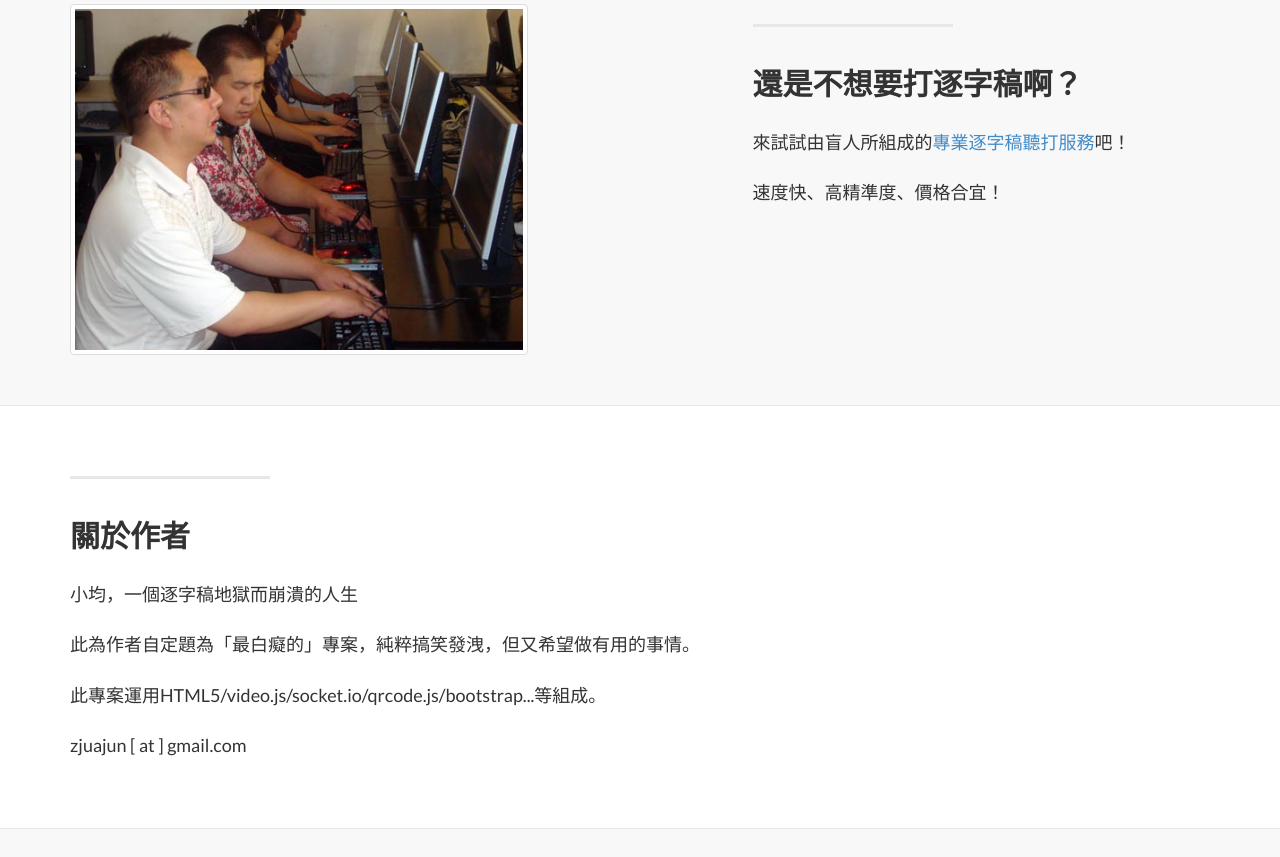
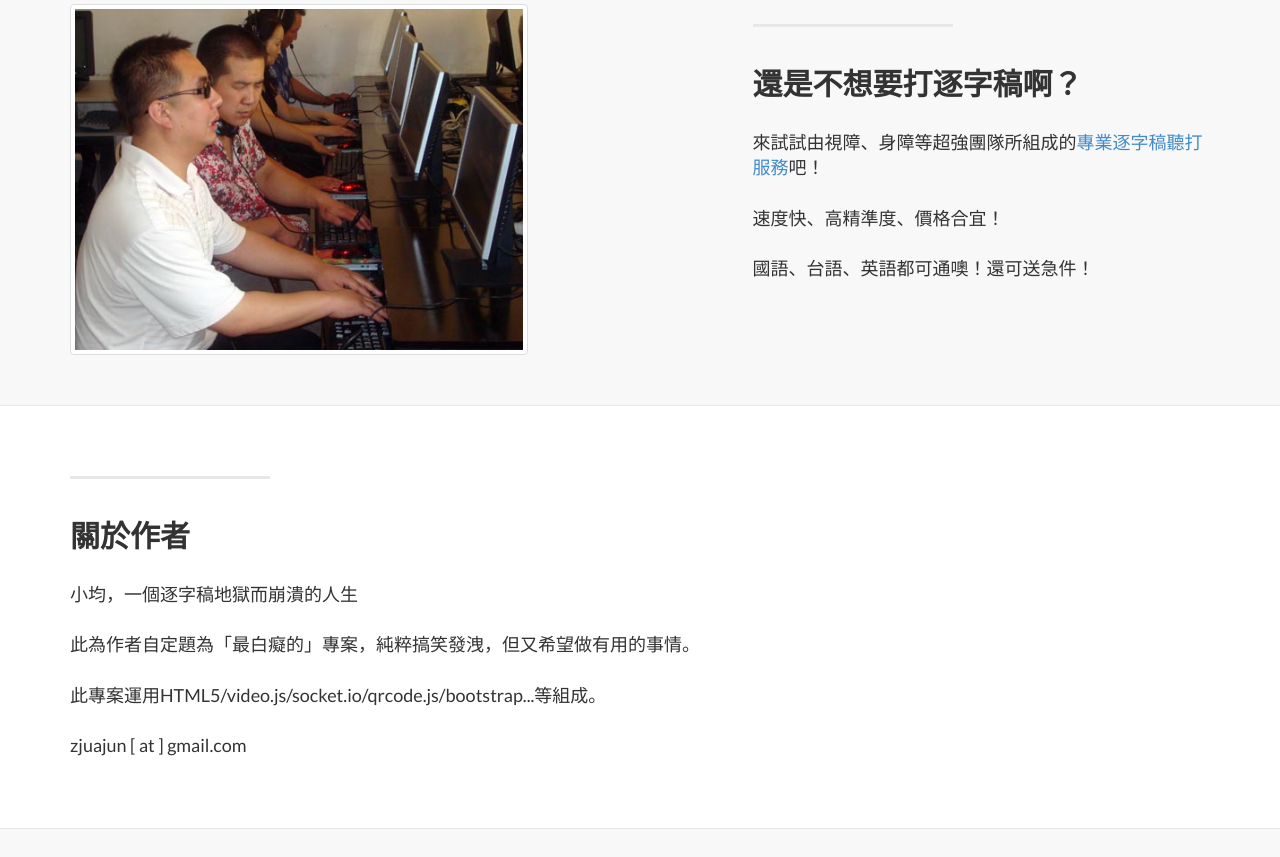
Before and after one commit to ygtw/footTouchPlayerrr, a plain HTML site: page index.html in a window 1280 px wide. Shown: the part 2560-3417 px from the top of the page. Drawn offline with Linux system fonts and the light colour scheme.

Commit message:
edit text

```diff
--- a/index.html
+++ b/index.html
@@ -292,11 +292,15 @@
                     <div class="clearfix"></div>
                     <h2 class="section-heading">還是不想要打逐字稿啊？</h2>
                     <p class="lead">
-                        來試試由盲人所組成的<a href="http://www.twacc.org/news_content.php?c_id=6&id=3">專業逐字稿聽打服務</a>吧！
+                        來試試由視障、身障等超強團隊所組成的<a href="http://www.twacc.org/news_content.php?c_id=6&id=3">專業逐字稿聽打服務</a>吧！
 
                         <br>
                         <br>
                         速度快、高精準度、價格合宜！
+
+                         <br>
+                        <br>
+                        國語、台語、英語都可通噢！還可送急件！
 
 
 
```
